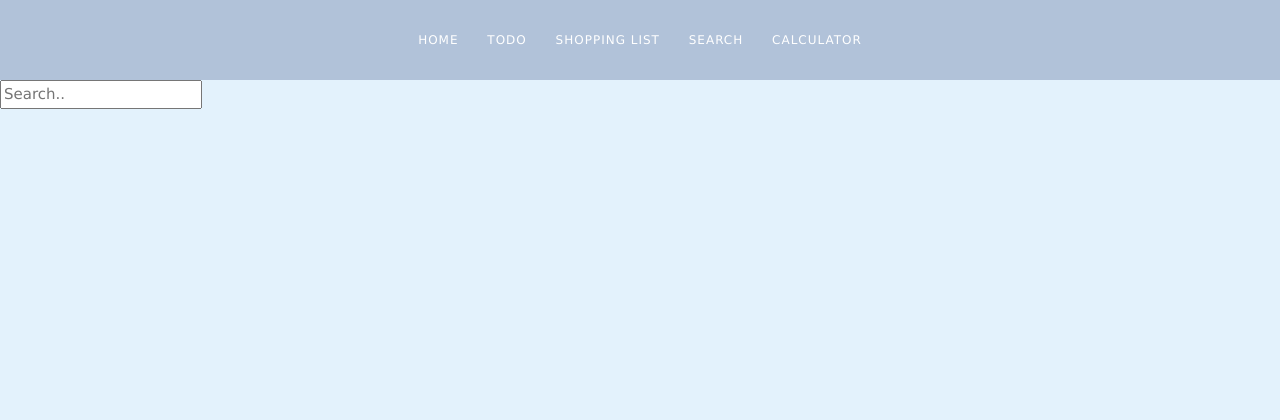
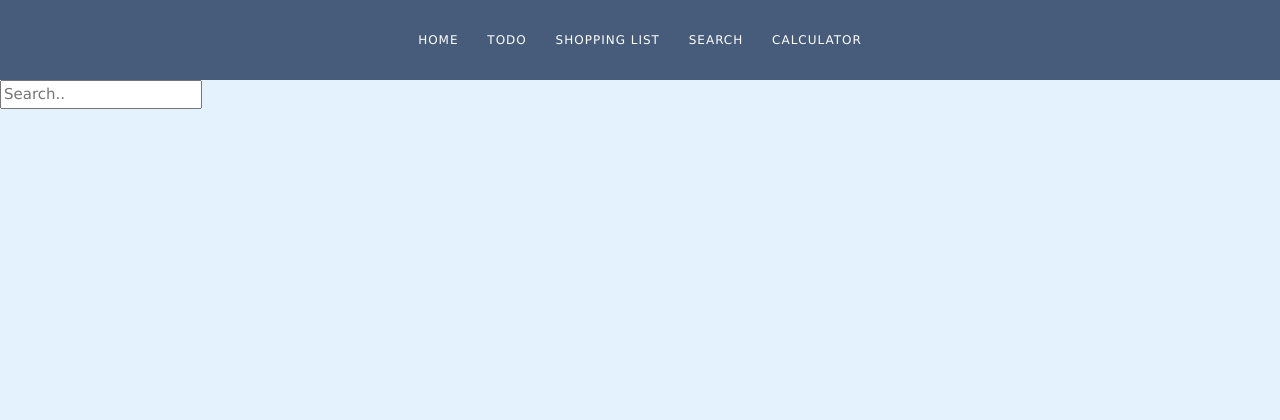
Before and after one commit to reikamoon/beepupper, a Flask app: template templates/search.html in a window 1280 px wide. Shown: the top 420 px of the page. Run offline with Flask 2, Linux system fonts and the light colour scheme; the template is opened without the code that fills it, so the values that code supplies are empty; some libraries are stand-ins or nearby versions.

Commit message:
Changed navbar color + fix

```diff
--- a/static/dots.css
+++ b/static/dots.css
@@ -3,7 +3,7 @@
 } */
 
 .particle {
-  /* position: absolute; */
+  position: absolute;
   border-radius: 10000%;
 }
 
--- a/static/style.css
+++ b/static/style.css
@@ -24,7 +24,7 @@ header {
     left:0;
     width:100%;
     z-index:9999999999;
-    background: #B1C2D9;
+    background: #475C7B;
     color: white;
     padding:0 15px;
 }
```
Also changed, not shown: 1 other file.
